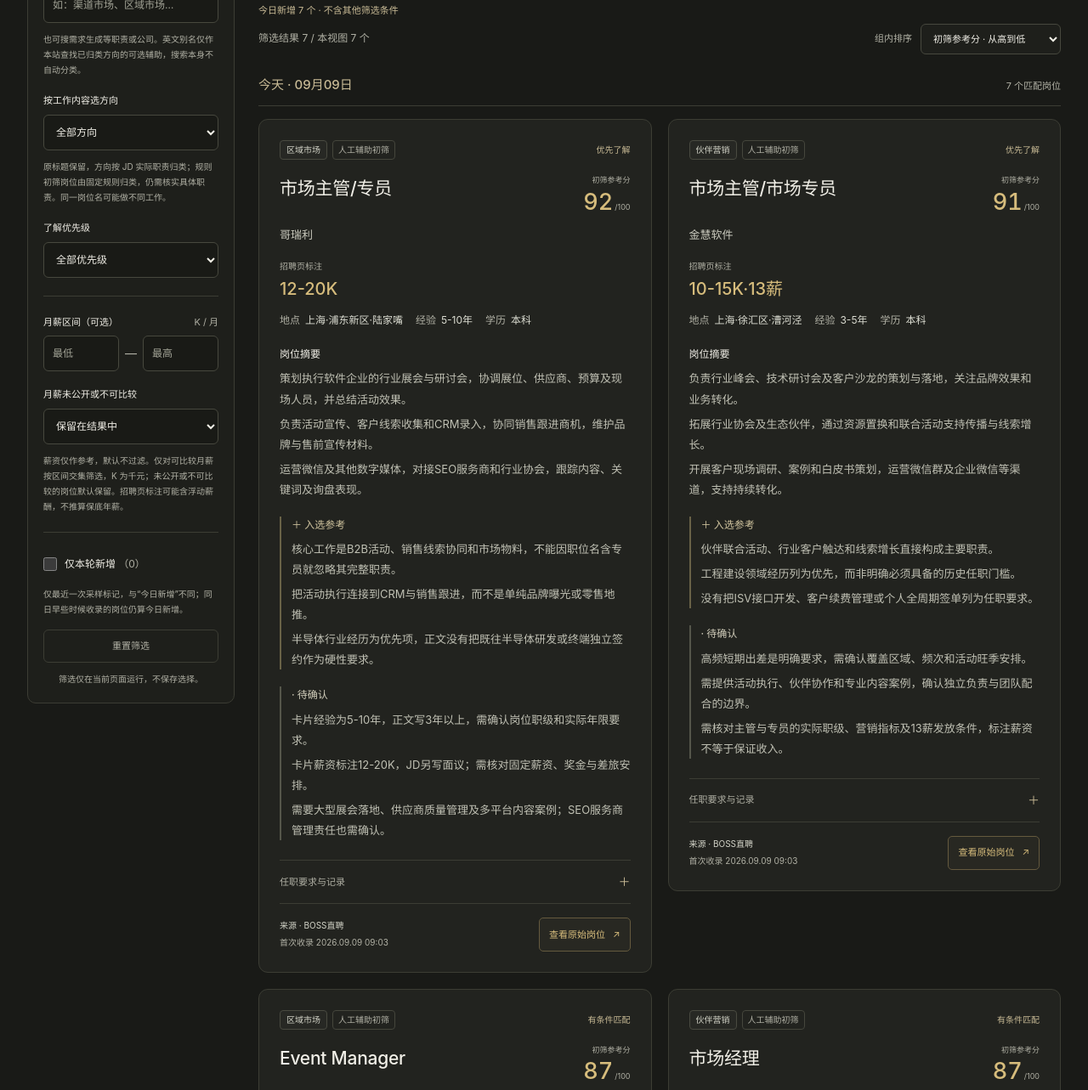
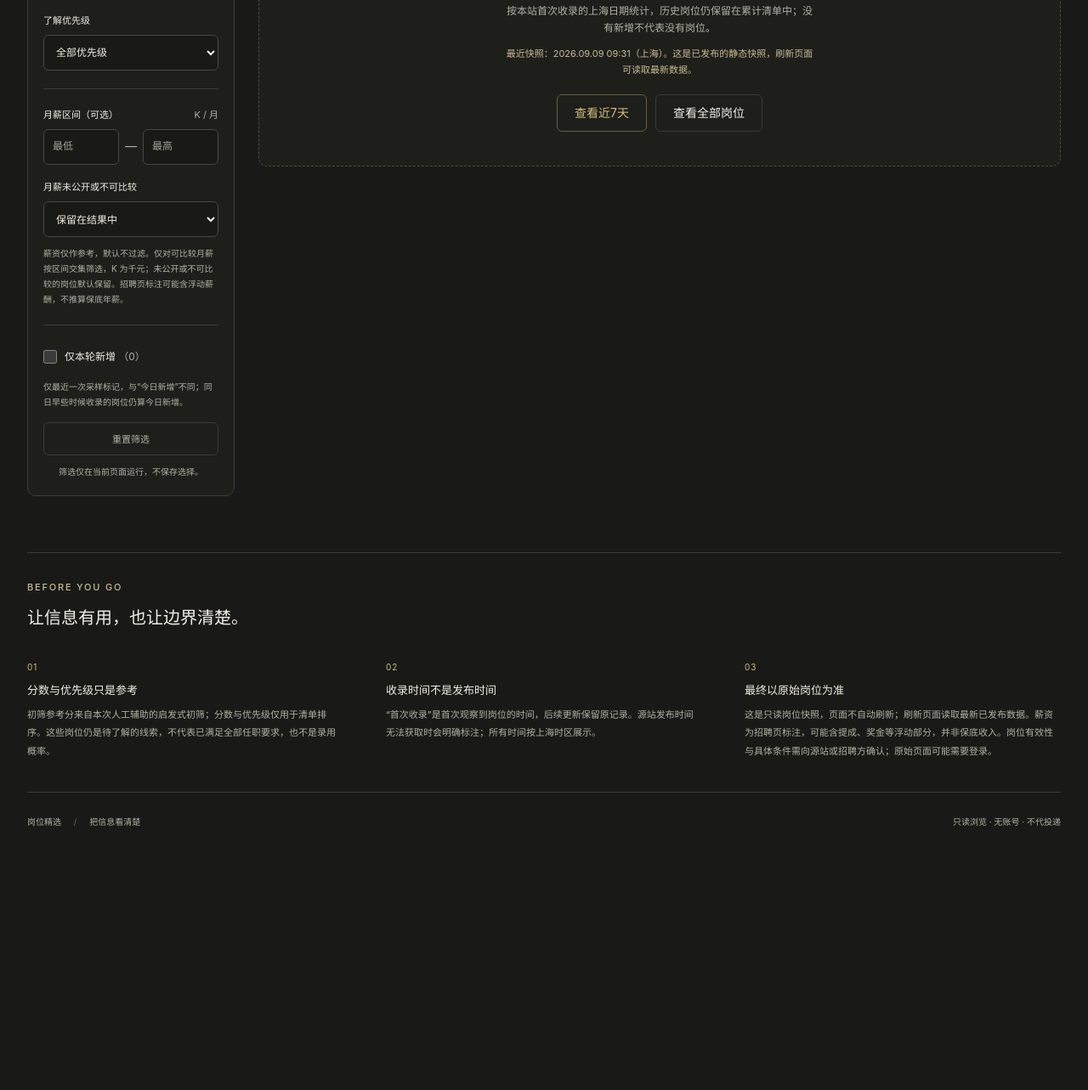
Before and after one commit to unlyricallyric/job-shortlist, a plain HTML site: page docs/index.html in a window 1280 px wide. Shown: the part 1197-2480 px from the top of the page at 85% size. After the commit the page ends 2205 px from the top, so only its background shows below. Drawn offline with Linux system fonts and the light colour scheme.

Commit message:
Maintain the saved shortlist while collection is paused
Honor private explicit exclusions, preserve retained observations, show manual pause status, and bound owned subprocess cleanup.

Co-authored-by: Copilot App <223556219+Copilot@users.noreply.github.com>

```diff
--- a/docs/app.mjs
+++ b/docs/app.mjs
@@ -2,7 +2,7 @@ import {
   SnapshotError, filterOptions, formatShanghaiTime, hasSalaryRange,
   parseSalaryRange, safeJobUrl, selectJobs, validateSnapshot,
   shanghaiDateKey, nextShanghaiMidnight, selectArrivalView, groupJobsByFirstSeen,
-} from "./model.mjs?rev=20260909-coverage1";
+} from "./model.mjs?rev=20260909-paused1";
 
 const sourceLinkLabels = new Map([
   ["BOSS直聘", "查看原始岗位"],
@@ -83,11 +83,15 @@ function isScheduleOverdue(data, now = Date.now()) {
 
 function renderAutomation() {
   const automation = snapshot.automation;
+  const pausedPublication = snapshot.publication?.scheduler === "paused";
+  byId("paused-notice").hidden = !pausedPublication;
+  if (pausedPublication) setTime(byId("maintenance-at"), snapshot.publication.publishedAt);
   const hasRulesAssessment = Boolean(automation) || Object.values(snapshot.assessmentMethods ?? {}).includes("rules-v1");
   byId("automation-panel").hidden = !automation;
   byId("review-queue-summary").hidden = !automation;
   byId("automation-warning").hidden = !isScheduleOverdue(snapshot);
-  byId("snapshot-label").textContent = automation ? "只读 · 定时采样快照" : "只读 · 人工辅助快照";
+  byId("snapshot-label").textContent = pausedPublication ? "只读 · 采集已暂停"
+    : automation ? "只读 · 定时采样快照" : "只读 · 人工辅助快照";
   byId("assessment-description").textContent = hasRulesAssessment
     ? "初筛方式以各卡片标记为准：人工辅助初筛沿用原有判断；规则初筛由固定规则计算，未经人工复核。再次观察到岗位不会改变其初筛方式。分数与优先级仅用于清单排序，不代表已满足全部任职要求，也不是录用概率。"
     : manualGuidance.assessment;
@@ -275,7 +279,7 @@ function setFilterOptions(id, key, defaultText) {
 async function fetchSnapshot() {
   let response;
   try {
-    response = await fetch(new URL("./data/jobs.json?rev=20260909-coverage1", import.meta.url), {
+    response = await fetch(new URL("./data/jobs.json?rev=20260909-paused1", import.meta.url), {
       cache: "no-store", credentials: "omit", redirect: "error",
     });
   } catch (error) {
@@ -301,6 +305,7 @@ async function loadSnapshot() {
   stateAction.disabled = true;
   byId("results-area").setAttribute("aria-busy", "true");
   byId("automation-panel").hidden = true;
+  byId("paused-notice").hidden = true;
   byId("automation-warning").hidden = true;
   byId("snapshot-label").textContent = "只读 · 岗位快照";
   setState("正在读取岗位快照", "只读取本站的静态数据，不会实时访问招聘平台。");
@@ -328,6 +333,7 @@ async function loadSnapshot() {
     window.clearTimeout(calendarTimer);
     clearResults();
     byId("automation-panel").hidden = true;
+    byId("paused-notice").hidden = true;
     byId("automation-warning").hidden = true;
     byId("snapshot-label").textContent = "只读 · 岗位快照";
     byId("results-footnote").hidden = true;
--- a/docs/data/jobs.json
+++ b/docs/data/jobs.json
@@ -4,10 +4,10 @@
   "run": {
     "source": "BOSS直聘 + 字节跳动招聘官网 + 猎聘",
     "scope": "上海 · 企业级科技 · 伙伴营销、区域市场、内容营销、需求生成及商业化转型备选",
-    "mode": "定时规则初筛 · 累计快照",
+    "mode": "人工维护 · 已保存快照",
     "cardsReviewed": 319,
     "detailsRead": 90,
-    "selectedCount": 14,
+    "selectedCount": 7,
     "newCount": 0
   },
   "jobs": [
@@ -318,314 +318,6 @@
       "lastSeen": "2026-09-07T04:11:29.681Z",
       "jdRead": true,
       "isNew": false
-    },
-    {
-      "id": "boss-7abd0be6882e600203F50t26EFRQ",
-      "title": "市场主管/专员",
-      "company": "哥瑞利",
-      "city": "上海",
-      "location": "上海·浦东新区·陆家嘴",
-      "source": "BOSS直聘",
-      "url": "https://www.zhipin.com/job_detail/7abd0be6882e600203F50t26EFRQ.html",
-      "salaryText": "12-20K",
-      "salaryMinK": 12,
-      "salaryMaxK": 20,
-      "salaryMonths": null,
-      "experienceText": "5-10年",
-      "educationText": "本科",
-      "category": "区域市场",
-      "matchScore": 92,
-      "priority": "优先了解",
-      "summary": [
-        "策划执行软件企业的行业展会与研讨会，协调展位、供应商、预算及现场人员，并总结活动效果。",
-        "负责活动宣传、客户线索收集和CRM录入，协同销售跟进商机，维护品牌与售前宣传材料。",
-        "运营微信及其他数字媒体，对接SEO服务商和行业协会，跟踪内容、关键词及询盘表现。"
-      ],
-      "requirements": [
-        "本科及以上；JD要求3年以上B2B企业市场推广经验，并熟悉软件行业市场推广。",
-        "具备大型展会全流程经验、跨部门及供应商协调能力，能够撰写行业新闻稿与宣传内容。",
-        "熟悉微信生态并了解LinkedIn等平台；半导体、先进制造背景及协会资源为优先项。"
-      ],
-      "matchReasons": [
-        "核心工作是B2B活动、销售线索协同和市场物料，不能因职位名含专员就忽略其完整职责。",
-        "把活动执行连接到CRM与销售跟进，而不是单纯品牌曝光或零售地推。",
-        "半导体行业经历为优先项，正文没有把既往半导体研发或终端独立签约作为硬性要求。"
-      ],
-      "concerns": [
-        "卡片经验为5-10年，正文写3年以上，需确认岗位职级和实际年限要求。",
-        "卡片薪资标注12-20K，JD另写面议；需核对固定薪资、奖金与差旅安排。",
-        "需要大型展会落地、供应商质量管理及多平台内容案例；SEO服务商管理责任也需确认。"
-      ],
-      "languageNote": "JD为中文并提及LinkedIn等平台；具体工作语言未单独说明。",
-      "publishedAt": null,
-      "firstSeen": "2026-09-09T01:03:32.375Z",
-      "lastSeen": "2026-09-09T01:31:25.948Z",
-      "jdRead": true,
-      "isNew": false
-    },
-    {
-      "id": "boss-168afafc2e0b7cd90nJ809u0FlRR",
-      "title": "市场主管/市场专员",
-      "company": "金慧软件",
-      "city": "上海",
-      "location": "上海·徐汇区·漕河泾",
-      "source": "BOSS直聘",
-      "url": "https://www.zhipin.com/job_detail/168afafc2e0b7cd90nJ809u0FlRR.html",
-      "salaryText": "10-15K·13薪",
-      "salaryMinK": 10,
-      "salaryMaxK": 15,
-      "salaryMonths": 13,
-      "experienceText": "3-5年",
-      "educationText": "本科",
-      "category": "伙伴营销",
-      "matchScore": 91,
-      "priority": "优先了解",
-      "summary": [
-        "负责行业峰会、技术研讨会及客户沙龙的策划与落地，关注品牌效果和业务转化。",
-        "拓展行业协会及生态伙伴，通过资源置换和联合活动支持传播与线索增长。",
-        "开展客户现场调研、案例和白皮书策划，运营微信群及企业微信等渠道，支持持续转化。"
-      ],
-      "requirements": [
-        "全日制本科及以上；工程建设或企业管理软件市场经验为优先项，卡片经验标注3-5年。",
-        "能够快速理解B2B软件及行业业务语言，具备沟通、跨部门协作和多项目执行能力。",
-        "能接受高频短期出差及客户现场工作，具备自驱力和应对活动变化的能力。"
-      ],
-      "matchReasons": [
-        "伙伴联合活动、行业客户触达和线索增长直接构成主要职责。",
-        "工程建设领域经历列为优先，而非明确必须具备的历史任职门槛。",
-        "没有把ISV接口开发、客户续费管理或个人全周期签单列为任职要求。"
-      ],
-      "concerns": [
-        "高频短期出差是明确要求，需确认覆盖区域、频次和活动旺季安排。",
-        "需提供活动执行、伙伴协作和专业内容案例，确认独立负责与团队配合的边界。",
-        "需核对主管与专员的实际职级、营销指标及13薪发放条件，标注薪资不等于保证收入。"
-      ],
-      "languageNote": "JD为中文，未单独说明工作语言。",
-      "publishedAt": null,
-      "firstSeen": "2026-09-09T01:03:38.729Z",
-      "lastSeen": "2026-09-09T01:31:25.948Z",
-      "jdRead": true,
-      "isNew": false
-    },
-    {
-      "id": "boss-98d5f5e0c65a8b6b0nd82ti7FFZS",
-      "title": "市场经理",
-      "company": "倍可",
-      "city": "上海",
-      "location": "上海·青浦区·徐泾",
-      "source": "BOSS直聘",
-      "url": "https://www.zhipin.com/job_detail/98d5f5e0c65a8b6b0nd82ti7FFZS.html",
-      "salaryText": "15-20K",
-      "salaryMinK": 15,
-      "salaryMaxK": 20,
-      "salaryMonths": null,
-      "experienceText": "3-5年",
-      "educationText": "本科",
-      "category": "伙伴营销",
-      "matchScore": 87,
-      "priority": "有条件匹配",
-      "summary": [
-        "围绕企业软件、管理咨询与培训业务制定市场计划，将项目经验转化为案例、报告及市场内容。",
-        "通过沙龙、直播和行业峰会拓展客户与商机，并用数据改进获客渠道和线索转化。",
-        "拓展咨询机构、行业协会和技术厂商伙伴，设计联合推广、互推机制，支持销售及咨询团队赋能。"
-      ],
-      "requirements": [
-        "国家统招全日制本科及以上，3年以上市场经验；IT、科技、软件、企服或咨询行业经历优先。",
-        "具有主导中型以上行业论坛或生态大会的完整案例，并具备良好的文案和专业内容表达能力。",
-        "要求伙伴拓展、独立商务谈判、协议撰写和关系维护；需了解危机公关原则并适应多地项目出差。"
-      ],
-      "matchReasons": [
-        "伙伴联合营销、商机获取、内容和内部赋能均在实际工作范围内。",
-        "产品和服务围绕企业数字化，职责不只是泛化市场宣传或电话销售。",
-        "多平台从零运营、媒体设计和咨询专家资源列为加分项，未将其全部当作硬门槛。"
-      ],
-      "concerns": [
-        "独立伙伴谈判与协议撰写是明示要求，需要具体案例，不能只用协同参与代替。",
-        "范围横跨市场战略、活动、伙伴、新媒体与公关，需确认人员配置、预算和工作量边界。",
-        "需补充管理咨询及业财税数字化产品理解，并核对薪酬构成、活动责任和差旅安排。"
-      ],
-      "languageNote": "JD为中文，未单独说明工作语言。",
-      "publishedAt": null,
-      "firstSeen": "2026-09-09T01:03:36.590Z",
-      "lastSeen": "2026-09-09T01:31:25.948Z",
-      "jdRead": true,
-      "isNew": false
-    },
-    {
-      "id": "boss-a89519ddafe18e090nJ709y_FVFV",
-      "title": "市场营销",
-      "company": "容智信息",
-      "city": "上海",
-      "location": "上海·黄浦区·外滩",
-      "source": "BOSS直聘",
-      "url": "https://www.zhipin.com/job_detail/a89519ddafe18e090nJ709y_FVFV.html",
-      "salaryText": "12-15K",
-      "salaryMinK": 12,
-      "salaryMaxK": 15,
-      "salaryMonths": null,
-      "experienceText": "5-10年",
-      "educationText": "本科",
-      "category": "内容营销",
-      "matchScore": 83,
-      "priority": "有条件匹配",
-      "summary": [
-        "策划案例、解决方案视频和行业报告，向企业客户表达软件产品价值与差异化优势。",
-        "运营官网及行业媒体内容，开展SEO优化，结合客户痛点与竞品动态制定行业营销策略。",
-        "组织行业峰会、技术研讨会和客户沙龙，管理供应商并通过流量与转化数据复盘效果。"
-      ],
-      "requirements": [
-        "本科及以上，JD列市场营销、传播学、广告等相关专业；专业背景接受范围需确认。",
-        "3年以上互联网或高科技甲方企业品牌市场经验，并有软件等相关企业及B2B活动策划执行经历。",
-        "要求活动全流程与供应商协作能力，能够驱动内外部资源并关注营销结果。"
-      ],
-      "matchReasons": [
-        "实际覆盖技术内容表达、企业活动、供应商协作和营销复盘，不是仅按泛化职位名筛入。",
-        "高科技企业市场经验与B2B活动是关键要求，职责可按内容与活动营销方向比较。",
-        "JD没有要求既往独立签约收入配额或技术集成开发经历。"
-      ],
-      "concerns": [
-        "需确认相关专业要求是否接受其他技术或商业学科背景，不能自动认定学历条件全部满足。",
-        "卡片标注5-10年，正文写3年以上；需核对职级和年限口径。",
-        "需准备专业内容、行业活动和供应商案例，确认SEO及解决方案视频的具体制作分工。"
-      ],
-      "languageNote": "JD为中文，未单独说明工作语言。",
-      "publishedAt": null,
-      "firstSeen": "2026-09-09T01:03:40.841Z",
-      "lastSeen": "2026-09-09T01:31:25.948Z",
-      "jdRead": true,
-      "isNew": false
-    },
-    {
-      "id": "boss-3eeb34505ab37fd30nN52N-5F1dU",
-      "title": "市场经理-上海",
-      "company": "岭博科技",
-      "city": "上海",
-      "location": "上海·长宁区·中山公园",
-      "source": "BOSS直聘",
-      "url": "https://www.zhipin.com/job_detail/3eeb34505ab37fd30nN52N-5F1dU.html",
-      "salaryText": "10-15K·13薪",
-      "salaryMinK": 10,
-      "salaryMaxK": 15,
-      "salaryMonths": 13,
-      "experienceText": "1-3年",
-      "educationText": "本科",
-      "category": "内容营销",
-      "matchScore": 84,
-      "priority": "有条件匹配",
-      "summary": [
-        "为面向酒店行业的科技业务策划新闻稿、白皮书及宣传内容，维护选题和对外传播节奏。",
-        "参与线上推广与展会、峰会、论坛落地，对接集团客户、合作方和供应商。",
-        "整理客户成功案例与销售物料，跟踪内容传播和线索转化，支持客户调研与销售跟进。"
-      ],
-      "requirements": [
-        "本科及以上，正文要求3年以上ToB科技或企业服务市场、内容岗位经验；酒店、文旅或IT服务背景优先。",
-        "能够独立撰写行业文章，并附2-3篇代表作品；熟悉微信公众号运营与内容获客。",
-        "具备技术价值表达和跨部门沟通能力，要求英语四级或以上，部分工作涉及英文写作或对外沟通。"
-      ],
-      "matchReasons": [
-        "将专业内容、企业活动、客户案例与线索转化结合，符合企业科技内容营销方向。",
-        "酒店行业背景是优先项，而非必须先在酒店行业任职。",
-        "跨产品、销售和技术团队的沟通是明确职责，不能只看标题判断为纯销售经理。"
-      ],
-      "concerns": [
-        "代表作品是明确要求，需要能说明本人承担的内容策划与写作范围。",
-        "卡片经验写1-3年、正文写3年以上，需确认实际级别和职责范围。",
-        "需核对英文内容工作占比、酒店行业学习要求及13薪发放条件。"
-      ],
-      "languageNote": "要求英语四级或以上，部分工作需要英语撰写内容或对外沟通。",
-      "publishedAt": null,
-      "firstSeen": "2026-09-09T00:55:46.513Z",
-      "lastSeen": "2026-09-09T00:55:46.513Z",
-      "jdRead": true,
-      "isNew": false
-    },
-    {
-      "id": "boss-2ce38e28aa4dc7190nF909q9FVVW",
-      "title": "市场渠道拓展经理",
-      "company": "爱上云",
-      "city": "上海",
-      "location": "上海·嘉定区·江桥",
-      "source": "BOSS直聘",
-      "url": "https://www.zhipin.com/job_detail/2ce38e28aa4dc7190nF909q9FVVW.html",
-      "salaryText": "12-15K",
-      "salaryMinK": 12,
-      "salaryMaxK": 15,
-      "salaryMonths": null,
-      "experienceText": "3-5年",
-      "educationText": "本科",
-      "category": "伙伴发展",
-      "matchScore": 80,
-      "priority": "有条件匹配",
-      "summary": [
-        "围绕飞书合作伙伴拓展业务，寻找合作方、开展商务沟通并推动伙伴激活。",
-        "通过伙伴赋能、业务陪跑与持续关系维护，扩大商机获取和伙伴业务贡献。",
-        "组织品牌及市场活动，与伙伴联合触达客户，促进商机向业务成果转化。"
-      ],
-      "requirements": [
-        "招聘卡片标注本科、3-5年；正文未单独列出完整任职资格，具体经验门槛需向招聘方确认。",
-        "职责包含伙伴商务洽谈、赋能、关系维护及商机拓展目标，并非仅执行市场活动。",
-        "需确认具体销售或商机指标、独立负责范围以及现成伙伴和市场资源。"
-      ],
-      "matchReasons": [
-        "实际工作围绕商业伙伴招募、激活、赋能和联合市场，与伙伴发展方向有直接交集。",
-        "正文强调商机获取与合作推进，没有明确要求本人承担ISV接口开发或架构工作。",
-        "可按PBD式伙伴发展岗位了解，而不是将市场渠道标题简单等同于传统零售销售。"
-      ],
-      "concerns": [
-        "招聘方是爱上云，正文介绍其为AI与云管理服务厂商；不是字节跳动或飞书直接招聘。",
-        "卡片12-15K与正文年薪35万以上宣传存在不同口径，必须确认底薪、提成、奖金和达成条件。",
-        "JD未提供完整任职要求，应先获取补充说明，不将缺少要求理解成没有门槛或已确认匹配。"
-      ],
-      "languageNote": "JD为中文，未单独说明工作语言。",
-      "publishedAt": null,
-      "firstSeen": "2026-09-09T00:57:47.047Z",
-      "lastSeen": "2026-09-09T00:57:47.047Z",
-      "jdRead": true,
-      "isNew": false
-    },
-    {
-      "id": "liepin-1984961045",
-      "title": "Event Manager",
-      "company": "安谋科技",
-      "city": "上海",
-      "location": "上海-徐汇区",
-      "source": "猎聘",
-      "url": "https://www.liepin.com/job/1984961045.shtml",
-      "salaryText": "25-35k·15薪",
-      "salaryMinK": null,
-      "salaryMaxK": null,
-      "salaryMonths": 15,
-      "experienceText": "5年以上",
-      "educationText": "统招本科",
-      "category": "区域市场",
-      "matchScore": 87,
-      "priority": "有条件匹配",
-      "summary": [
-        "结合业务和AI、芯片行业趋势制定年度及季度活动计划，组织国内外展会、产品发布会与技术研讨会。",
-        "独立推进大型活动的策划、预算、供应商、展台、执行及复盘，协调客户接待和技术演示。",
-        "与内外部团队协作管理活动视觉与现场体验，跟踪活动效果和预算使用。"
-      ],
-      "requirements": [
-        "本科及以上，至少5年活动策划执行经历，需要独立完成项目的经验。",
-        "列有市场营销、新闻、传媒、设计等相关专业要求，需确认专业接受范围。",
-        "要求良好的英文口语及读写、活动与视觉方案判断能力，并能适应短期出差。"
-      ],
-      "matchReasons": [
-        "正文核心是技术企业的活动策划、跨团队交付及供应商协作，不是仅凭英文经理头衔判断。",
-        "新品发布、技术研讨会和客户接待属于企业技术活动方向，可与区域市场岗位一起比较。",
-        "没有明确要求直属团队管理、个人终端签单配额或芯片架构研发能力。"
-      ],
-      "concerns": [
-        "大型活动独立负责、预算、展台及供应商管理需提供具体案例，不能把协办经历自动等同全流程负责人。",
-        "正文把芯片、AI或科技行业经验列为优先，但平台另列电子、半导体、集成电路行业要求；是否接受其他企业科技背景需确认。",
-        "相关专业与视觉方案能力需核对。薪资保留25-35k·15薪原文，计薪周期及固定、浮动构成未独立确认，不作年化或标准化月薪比较。"
-      ],
-      "languageNote": "页面列英语、普通话；要求英文口语良好、读写熟练。",
-      "publishedAt": null,
-      "firstSeen": "2026-09-09T01:09:29.000Z",
-      "lastSeen": "2026-09-09T01:09:29.000Z",
-      "jdRead": true,
-      "isNew": false
     }
   ],
   "assessmentMethods": {
@@ -635,37 +327,12 @@
     "liepin-1983838723": "human-assisted",
     "boss-777c1f838d8dfa321H172NW1GFBW": "human-assisted",
     "boss-aa5a22dfc85162130nN40t67GFVT": "human-assisted",
-    "boss-d401f460cf8874411HNz3ti4FlJQ": "human-assisted",
-    "boss-7abd0be6882e600203F50t26EFRQ": "human-assisted",
-    "boss-168afafc2e0b7cd90nJ809u0FlRR": "human-assisted",
-    "boss-98d5f5e0c65a8b6b0nd82ti7FFZS": "human-assisted",
-    "boss-a89519ddafe18e090nJ709y_FVFV": "human-assisted",
-    "boss-3eeb34505ab37fd30nN52N-5F1dU": "human-assisted",
-    "boss-2ce38e28aa4dc7190nF909q9FVVW": "human-assisted",
-    "liepin-1984961045": "human-assisted"
+    "boss-d401f460cf8874411HNz3ti4FlJQ": "human-assisted"
   },
-  "automation": {
+  "publication": {
     "version": 1,
-    "enabled": true,
-    "timeZone": "Asia/Shanghai",
-    "times": [
-      "09:30",
-      "12:30"
-    ],
-    "runId": "2026-09-09-0930",
-    "startedAt": "2026-09-09T01:30:28.935Z",
-    "completedAt": "2026-09-09T01:31:30.545Z",
-    "status": "sampled",
-    "freshSources": [
-      "BOSS直聘"
-    ],
-    "retainedSources": [
-      "字节跳动招聘官网",
-      "猎聘"
-    ],
-    "reviewedThisRun": 31,
-    "detailsThisRun": 8,
-    "reviewPendingThisRun": 6,
-    "parsePendingThisRun": 1
+    "type": "manual-maintenance",
+    "publishedAt": "2026-09-09T03:58:15.654Z",
+    "scheduler": "paused"
   }
 }
```
Also changed, not shown: docs/index.html (+9 -4 lines), docs/model.mjs (+13 -2 lines), scheduler/exclusions.mjs (added, +64 -0 lines), scheduler/process.mjs (+15 -4 lines), scheduler/runner.mjs (+9 -4 lines), scheduler/snapshot.mjs (+8 -6 lines), tests/app.test.mjs (+17 -2 lines), tests/model.test.mjs (+13 -0 lines), tests/scheduler-exclusions.test.mjs (added, +71 -0 lines), tests/scheduler-process.test.mjs (added, +53 -0 lines), tests/scheduler-runtime.test.mjs (+22 -0 lines), tests/site.test.mjs (+4 -2 lines), 2 other files.
